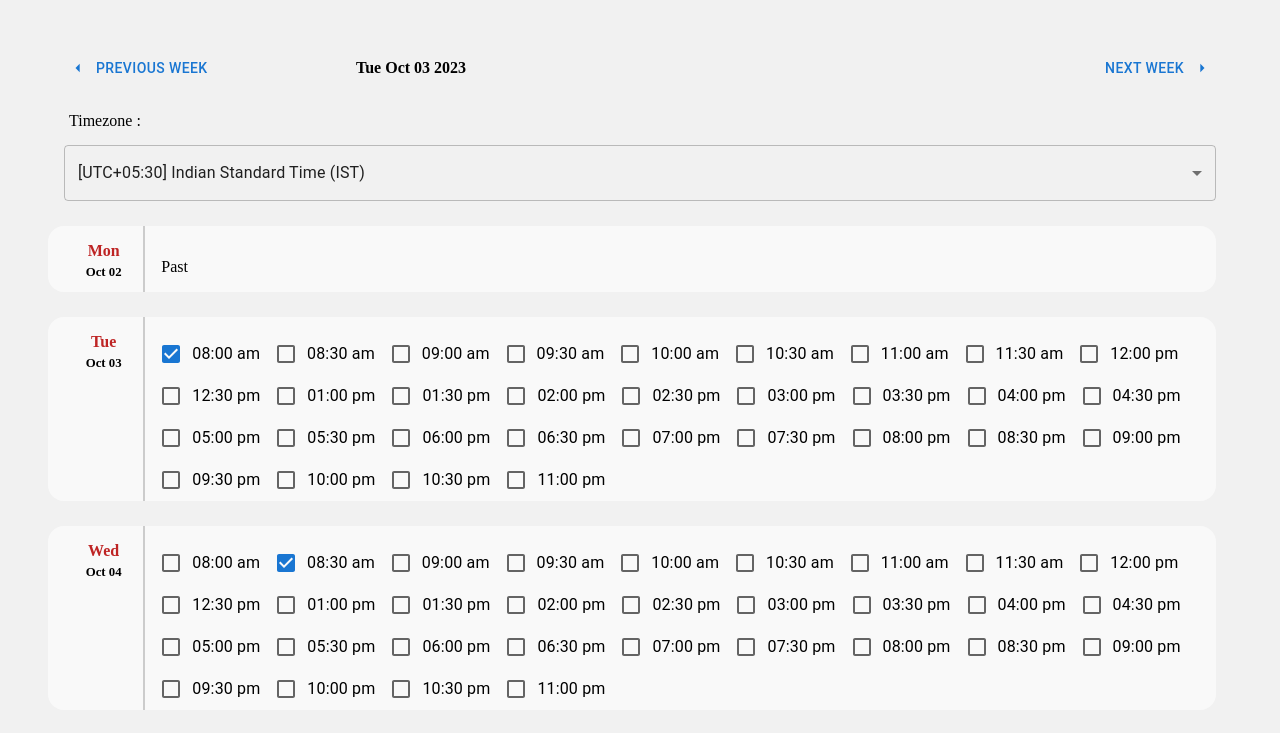
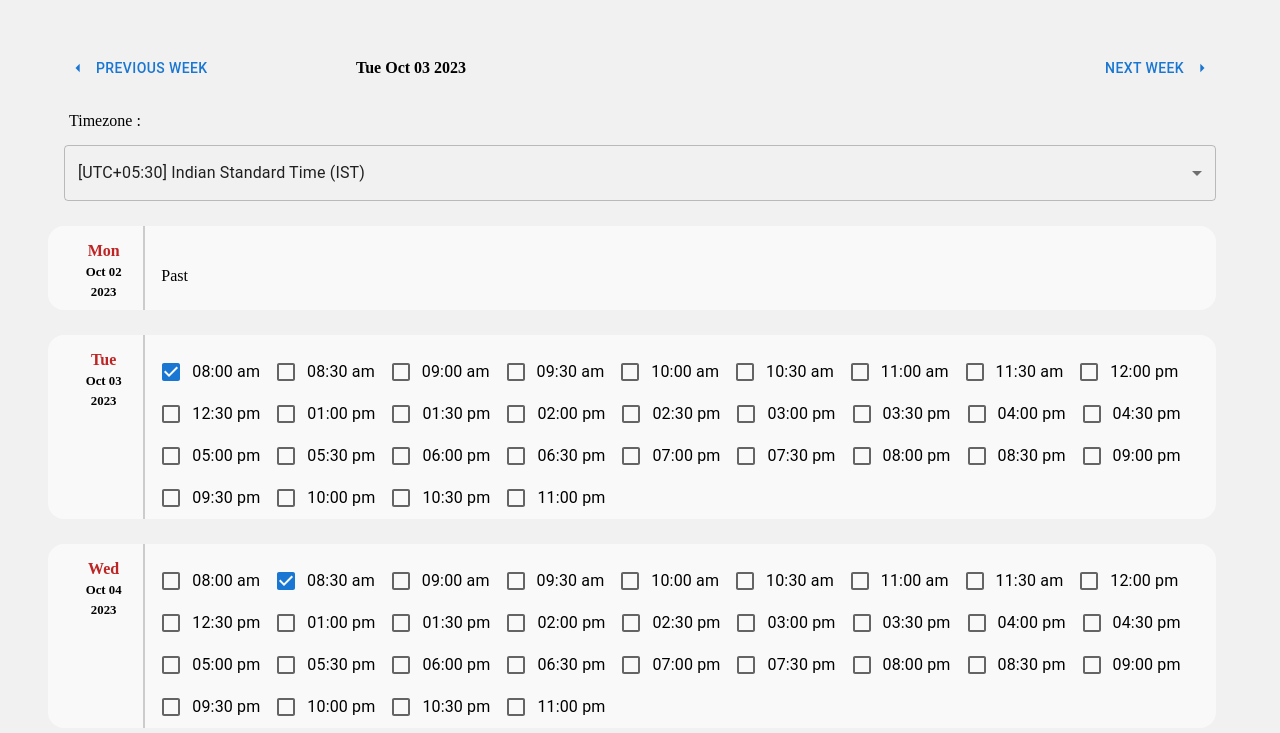
Before and after one commit to HarshitRatan/React-Timezone, a React (Create React App) app: page / in a window 1280 px wide. Shown: the top 733 px of the page. Built offline with nearby package versions, Linux system fonts and the light colour scheme.

Commit message:
Previous date is working

```diff
--- a/src/components/Calendar.jsx
+++ b/src/components/Calendar.jsx
@@ -37,6 +37,12 @@ const Calendar = ({ checkBoxTimeArray, dateValue }) => {
         >
           {dateValue.toDateString().slice(4, 10)}
         </Typography>
+        <Typography
+          variant="subtitle-2"
+          style={{ fontWeight: 600, fontSize: "0.8rem", paddingBottom: 10 }}
+        >
+          {dateValue.toDateString().slice(11, 15)}
+        </Typography>
       </Grid>
       <Grid
         item
@@ -50,7 +56,9 @@ const Calendar = ({ checkBoxTimeArray, dateValue }) => {
           hyphens: "auto",
         }}
       >
-        {dateValue?.getDate() >= new Date().getDate() ? (
+        {dateValue?.getDate() >= new Date().getDate() &&
+        dateValue?.getMonth() >= new Date().getMonth() &&
+        dateValue?.getFullYear() >= new Date().getFullYear() ? (
           <Box style={{ width: "100%" }}>
             {checkBoxTimeArray?.map((value, index) => (
               <CustomCheckBox key={index} value={value} date={dateValue} />
--- a/src/constants/customFunction.js
+++ b/src/constants/customFunction.js
@@ -1,6 +1,6 @@
 import moment from "moment";
 
-const getCurrentWeekNumber = () => {
+export const getCurrentWeekNumber = () => {
   var currentDate = new Date();
   var startDate = new Date(currentDate.getFullYear(), 0, 1);
   var days = Math.floor((currentDate - startDate) / (24 * 60 * 60 * 1000));
@@ -8,15 +8,25 @@ const getCurrentWeekNumber = () => {
   return weekNumber;
 };
 
-const getCurrentWeekStartDate = () => {
-  var weekNumber = getCurrentWeekNumber();
-  var currentYear = new Date().getFullYear();
-  const currentWeekStartDate = moment(`${currentYear}W${weekNumber}`).toDate();
+export const getCurrentYear = () => {
+  return new Date().getFullYear();
+};
+
+const getWeekStartDaysByWeekNumberAndYear = (weekNumber, currentYear) => {
+  var currentWeekStartDate;
+  if (weekNumber < 10) {
+    currentWeekStartDate = moment(`${currentYear}W0${weekNumber}`).toDate();
+  } else {
+    currentWeekStartDate = moment(`${currentYear}W${weekNumber}`).toDate();
+  }
   return currentWeekStartDate;
 };
 
-export const getCurrentAllWeekDays = () => {
-  var currentWeekStartDate = getCurrentWeekStartDate();
+export const getAllWeekDaysByWeekNumberAndYear = (weekNumber, currentYear) => {
+  var currentWeekStartDate = getWeekStartDaysByWeekNumberAndYear(
+    weekNumber,
+    currentYear
+  );
   var allWeekDays = [];
   allWeekDays.push(currentWeekStartDate);
   for (var i = 1; i < 5; i++) {
--- a/src/page/Home.jsx
+++ b/src/page/Home.jsx
@@ -4,23 +4,38 @@ import SelectInput from "../components/SelectInput";
 import Header from "../components/Header";
 import Calendar from "../components/Calendar";
 import { times } from "../constants/times";
-import { getCurrentAllWeekDays } from "../constants/customFunction";
+import {
+  getAllWeekDaysByWeekNumberAndYear,
+  getCurrentWeekNumber,
+  getCurrentYear,
+} from "../constants/customFunction";
 
 const Home = () => {
   const [timeZone, setTimeZone] = React.useState(0);
   const [calendarArray, setCalendarArray] = React.useState([]);
+  const [weekNumber, setWeekNumber] = React.useState(getCurrentWeekNumber());
+  const [year, setYear] = React.useState(getCurrentYear());
 
   const handlePreviousClick = () => {
     console.log("Previous Click");
+    const tempWeek = weekNumber - 1;
+    if (tempWeek > 0) {
+      setWeekNumber(tempWeek);
+    } else {
+      setWeekNumber(52);
+      const tempYear = year - 1;
+      setYear(tempYear);
+    }
   };
   const handleNextClick = () => {
     console.log("Next Clicked");
   };
 
   React.useLayoutEffect(() => {
-    var arr = getCurrentAllWeekDays();
+    console.log("WeekNumber or Year Changes");
+    var arr = getAllWeekDaysByWeekNumberAndYear(weekNumber, year);
     setCalendarArray(arr);
-  }, []);
+  }, [weekNumber, year]);
 
   return (
     <Container sx={{ marginTop: "50px", marginBottom: "25px" }}>
```
